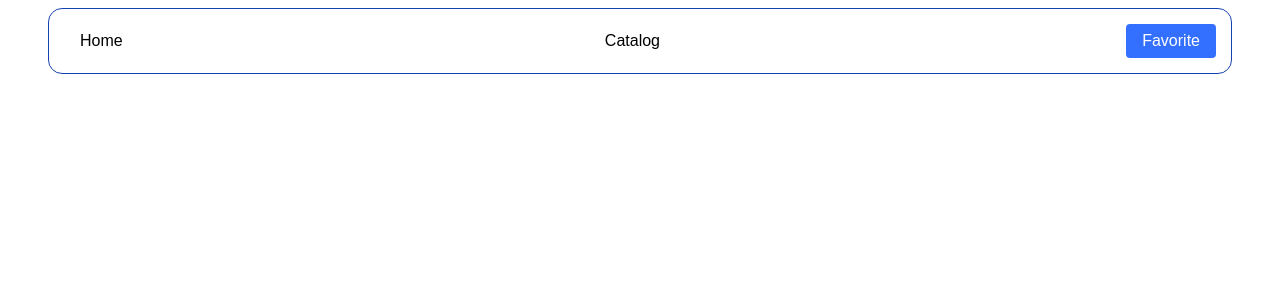
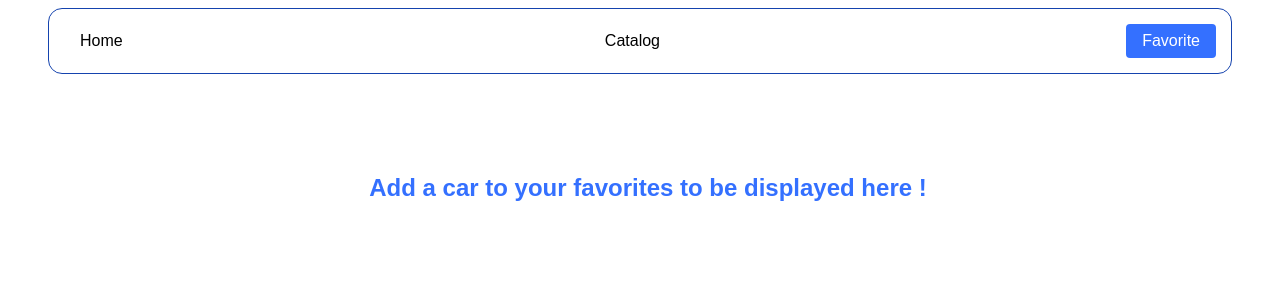
Before and after one commit to Koval0050/car_rental, a React (Create React App) app: page /car_rental/favorite in a window 1280 px wide. Shown: the top 300 px of the page. Built offline with nearby package versions, Linux system fonts and the light colour scheme.

Commit message:
light fix

```diff
--- a/src/components/CarsCard/CarsCardList.styled.js
+++ b/src/components/CarsCard/CarsCardList.styled.js
@@ -56,4 +56,6 @@ export const CarsCardListStyle = styled.ul`
     color: rgba(52, 112, 255, 1);
     padding-left: 3px;
   }
+
+
 `;
--- a/src/pages/Favorite/Favorite.jsx
+++ b/src/pages/Favorite/Favorite.jsx
@@ -5,7 +5,6 @@ import { CarsCardListItem } from 'components/CarsCard/CarsCardItem';
 import { Container } from 'components/common/Container/Container.styled';
 import CarsModal from 'components/Modal/CarsModal';
 const Favorite = () => {
-
   const [isOpen, setIsOpen] = useState(false);
   const [carOpen, setCarOpen] = useState();
 
@@ -16,13 +15,24 @@ const Favorite = () => {
 
   const storedFavoriteCars =
     JSON.parse(localStorage.getItem('favoriteCars')) || [];
+
   return (
     <Container>
+      {storedFavoriteCars.length !== 0 ? (
         <CarsCardListStyle>
           {storedFavoriteCars.map(e => (
-          <CarsCardListItem key={e.id} parametr={e} modalToggle={modalToggle} />
+            <CarsCardListItem
+              key={e.id}
+              parametr={e}
+              modalToggle={modalToggle}
+            />
           ))}
         </CarsCardListStyle>
+      ) : (
+        <h2 className="missingFavoriteCars">
+          Add a car to your favorites to be displayed here !
+        </h2>
+      )}
       {isOpen && <CarsModal modalToggle={modalToggle} car={carOpen} />}
     </Container>
   );
--- a/src/style.css
+++ b/src/style.css
@@ -51,3 +51,8 @@ body {
     color: aliceblue;
   }
 }
+
+.missingFavoriteCars {
+  color: rgba(52, 112, 255, 1);
+  text-align: center;
+}
```
Lines whose indentation alone changed are shown as unchanged.
